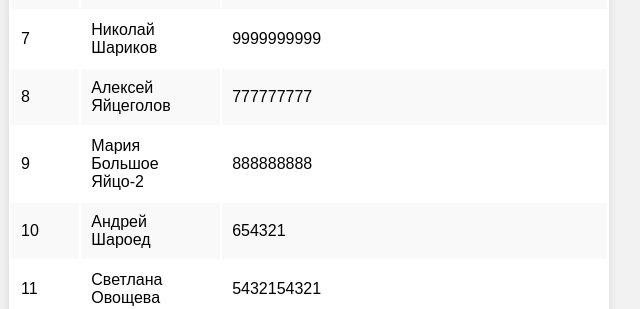
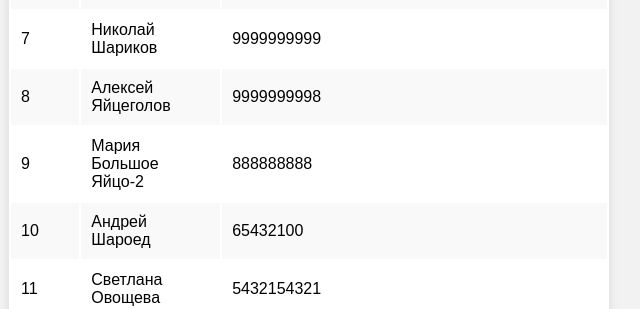
Before and after one commit to VsevolodProject/leaderegg, a plain HTML site: page index.html in a window 1280 px wide. Shown: the part 459-768 px from the top of the page, 331-971 px from the left. Drawn offline with Linux system fonts and the light colour scheme.

Commit message:
Update index.html

```diff
--- a/index.html
+++ b/index.html
@@ -94,7 +94,7 @@
       <tr>
         <td>8</td>
         <td>Алексей Яйцеголов</td>
-        <td>777777777</td>
+        <td>9999999998</td>
       </tr>
       <tr>
         <td>9</td>
@@ -104,7 +104,7 @@
       <tr>
         <td>10</td>
         <td>Андрей Шароед</td>
-        <td>654321</td>
+        <td>65432100</td>
       </tr>
       <tr>
         <td>11</td>
```
